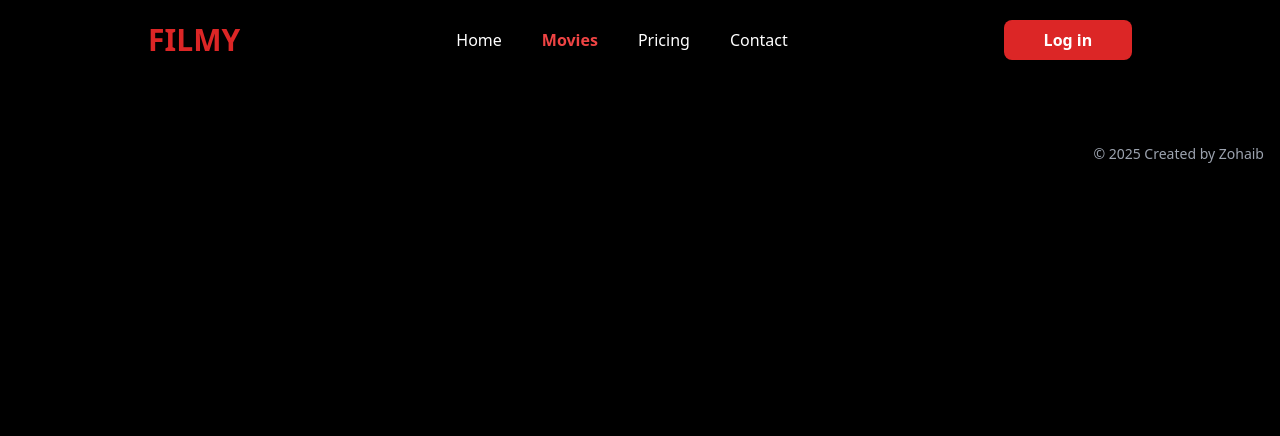
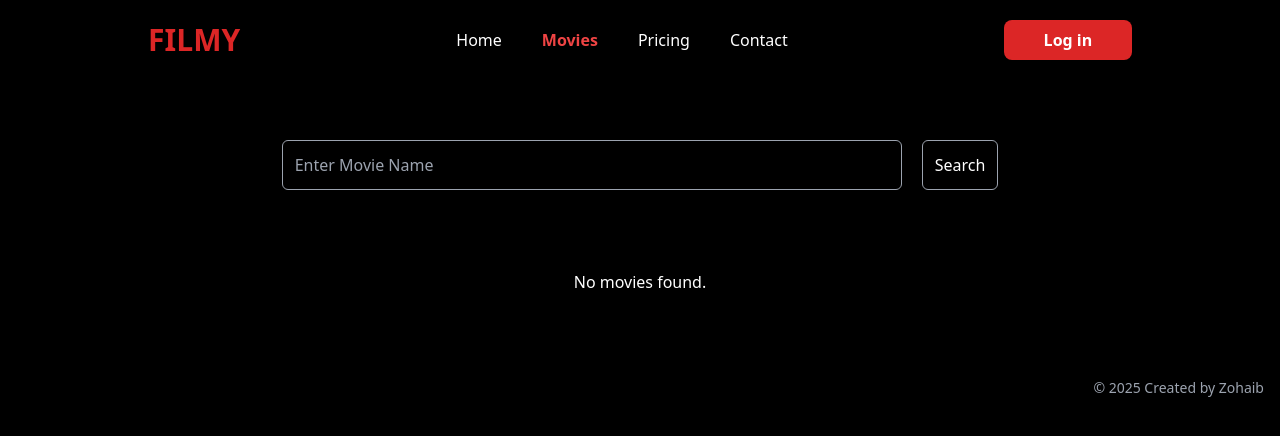
Before and after one commit to Zohaib2024/react-movie-app, a React (Create React App) app: page /movies/search/1 in a window 1280 px wide. Shown: the top 436 px of the page. Built offline with nearby package versions, Linux system fonts and the light colour scheme.

Commit message:
commit 2

```diff
--- a/src/App.js
+++ b/src/App.js
@@ -19,6 +19,8 @@ function App() {
         <Route path="/Pricing" element={<Priceingpage />} />
         <Route path="/Contact" element={<Contactpage />} />
         <Route path="/movies/:slug" element={<MovieDetails />} />
+        <Route path="/movies/search/:query?" element={<Moviespage />} />
+
         <Route path="/login" element={<LoginPage />} />
         {/* <Route path="/movies" element={<Movies />} />
       <Route path="/series" element={<Series />} />
--- a/src/Moviespage.js
+++ b/src/Moviespage.js
@@ -1,14 +1,33 @@
-import React, { useState } from "react";
-import { Link } from "react-router-dom";
+import React, { useState, useEffect } from "react";
+import { Link, useParams, useNavigate } from "react-router-dom";
 import ShortCard from "./ShortCard";
 import { movies } from "./Data/MoviesData";
 
 const Moviespage = () => {
-  const [searchTerm, setSearchTerm] = useState("");
+  const { query } = useParams(); // get query from URL
+  const navigate = useNavigate();
+  const [inputValue, setInputValue] = useState(""); // controlled input
+  const [filteredMovies, setFilteredMovies] = useState(movies);
 
-  const filteredMovies = movies.filter((movie) =>
-    movie.title.toLowerCase().includes(searchTerm.toLowerCase())
-  );
+  // Run only when URL param changes (after clicking Search)
+  useEffect(() => {
+    if (query) {
+      const results = movies.filter((movie) =>
+        movie.title.toLowerCase().includes(query.toLowerCase())
+      );
+      setFilteredMovies(results);
+    } else {
+      setFilteredMovies(movies);
+    }
+  }, [query]);
+
+  const handleSearch = () => {
+    if (inputValue.trim()) {
+      navigate(`/movies/search/${inputValue}`);
+    } else {
+      navigate(`/movies`);
+    }
+  };
 
   return (
     <div className="p-5">
@@ -18,12 +37,12 @@ const Moviespage = () => {
           type="text"
           placeholder="Enter Movie Name"
           className="p-3 w-full sm:w-1/2 rounded-md border border-gray-400 bg-transparent text-white focus:outline-none focus:border-red-600 focus:ring-1 focus:ring-red-600"
-          value={searchTerm}
-          onChange={(e) => setSearchTerm(e.target.value)}
+          value={inputValue}
+          onChange={(e) => setInputValue(e.target.value)} // just updates input
         />
         <button
           className="p-3 w-full sm:w-auto rounded-md border border-gray-400 bg-transparent text-white focus:outline-none focus:border-red-600 focus:ring-1 focus:ring-red-600"
-          onClick={() => {}}
+          onClick={handleSearch}
         >
           Search
         </button>
@@ -32,7 +51,7 @@ const Moviespage = () => {
       {/* Movie Grid */}
       <div className="flex justify-center flex-col items-center sm:px-10 lg:px-32">
         <div className="grid grid-cols-2 sm:grid-cols-2 md:grid-cols-4 lg:grid-cols-5 gap-2 sm:gap-3 md:gap-4 lg:gap-5 w-full">
-          {(searchTerm ? filteredMovies : movies).map((movie) => (
+          {filteredMovies.map((movie) => (
             <Link key={movie.slug} to={`/movies/${movie.slug}`}>
               <ShortCard Image={movie.img} title={movie.title} />
             </Link>
@@ -40,7 +59,7 @@ const Moviespage = () => {
         </div>
 
         {/* Show message if no results */}
-        {searchTerm && filteredMovies.length === 0 && (
+        {query && filteredMovies.length === 0 && (
           <p className="text-white text-center mt-10">No movies found.</p>
         )}
       </div>
```
